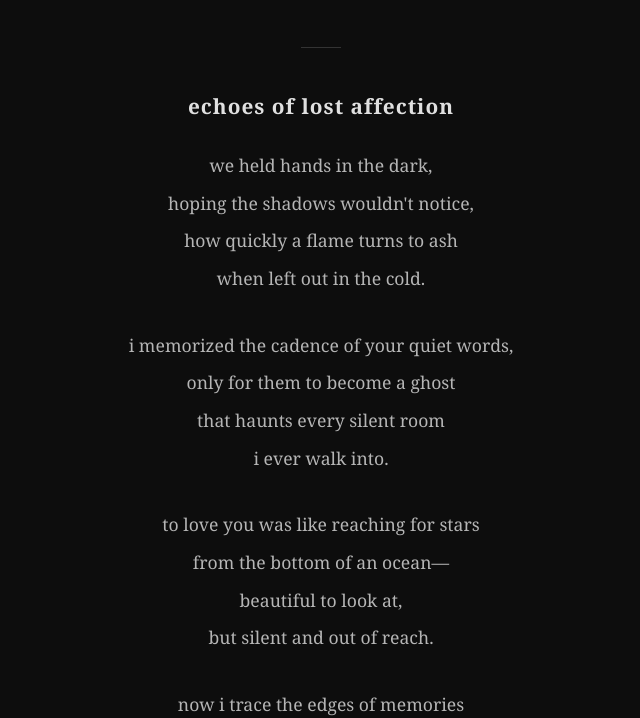
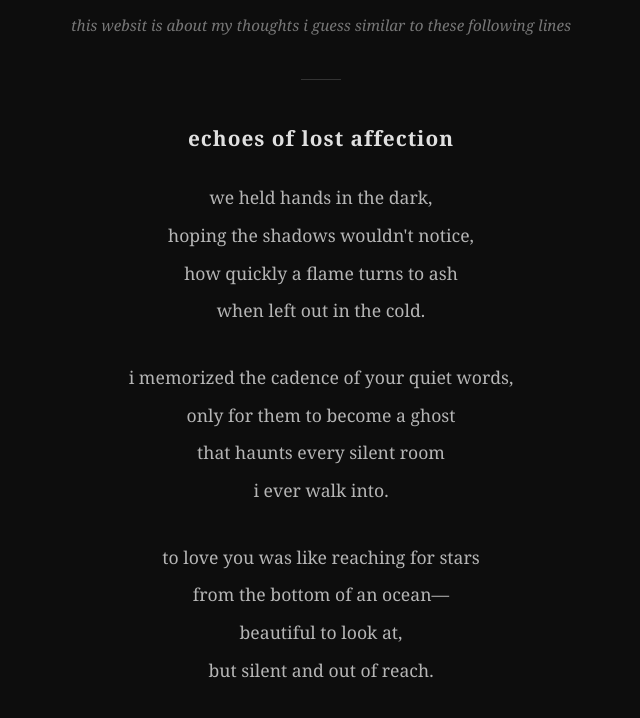
Before and after one commit to Skyx-hub/My-poetic-website, a plain HTML site: page index.html in a window 1280 px wide. Shown: the part 167-885 px from the top of the page, without its empty margins (319-959 px from the left). Drawn offline with Linux system fonts and the light colour scheme.

Commit message:
Update index.html

```diff
--- a/index.html
+++ b/index.html
@@ -44,7 +44,14 @@
     .intro {
       font-size: 1.05rem;
       color: #888888;
-      margin-bottom: 50px;
+      margin-bottom: 15px;
+      font-style: italic;
+    }
+
+    .sub-intro {
+      font-size: 0.95rem;
+      color: #777777;
+      margin-bottom: 40px;
       font-style: italic;
     }
 
@@ -102,6 +109,7 @@
     <!-- Introduction Section -->
     <h1>rehan</h1>
     <p class="intro">hello, my name is rehan. i'm 15. welcome to my thoughts.</p>
+    <p class="sub-intro">this websit is about my thoughts i guess similar to these following lines</p>
 
     <div class="divider"></div>
 
```
